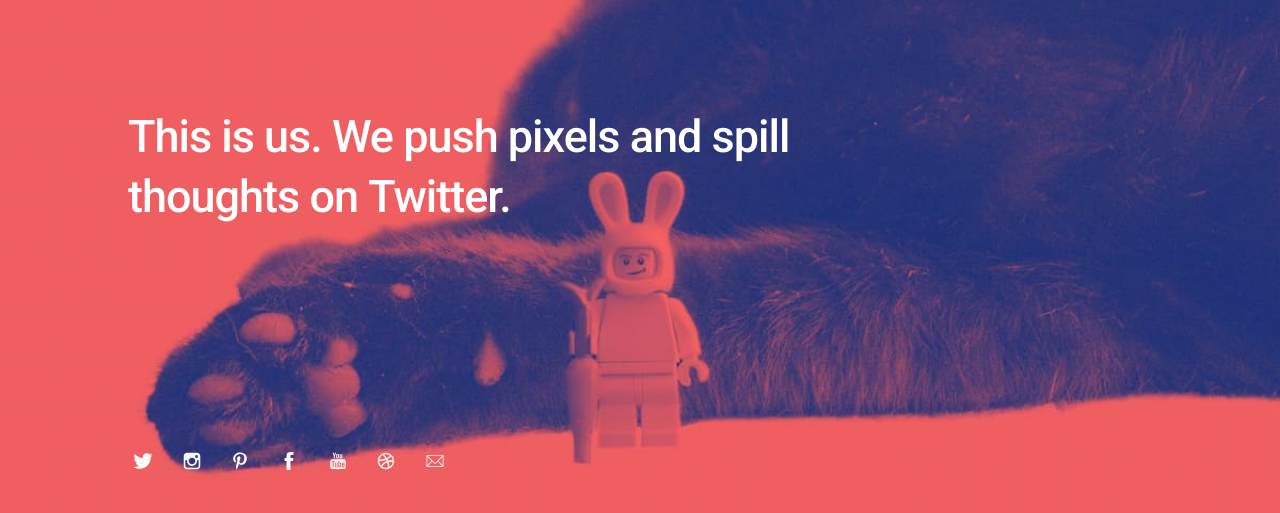
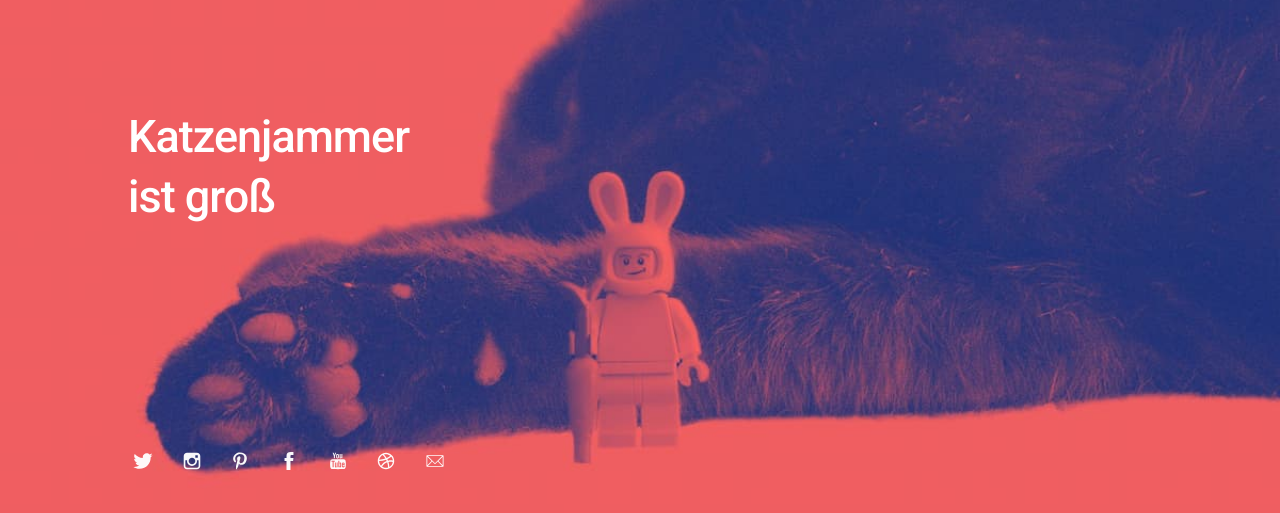
Before and after one commit to Lavanda33/Lavanda33.github.io, a plain HTML site: page index.html in a window 1280 px wide. Shown: the part 229-742 px from the top of the page. Drawn offline with Linux system fonts and the light colour scheme.

Commit message:
Überschrift geändert

```diff
--- a/index.html
+++ b/index.html
@@ -47,7 +47,7 @@
 
 		<div class="bio">
 
-			<p>This is us. We push pixels and spill thoughts on Twitter.</p>
+			<p>Katzenjammer ist groß</p>
 
 		</div>
 
```
